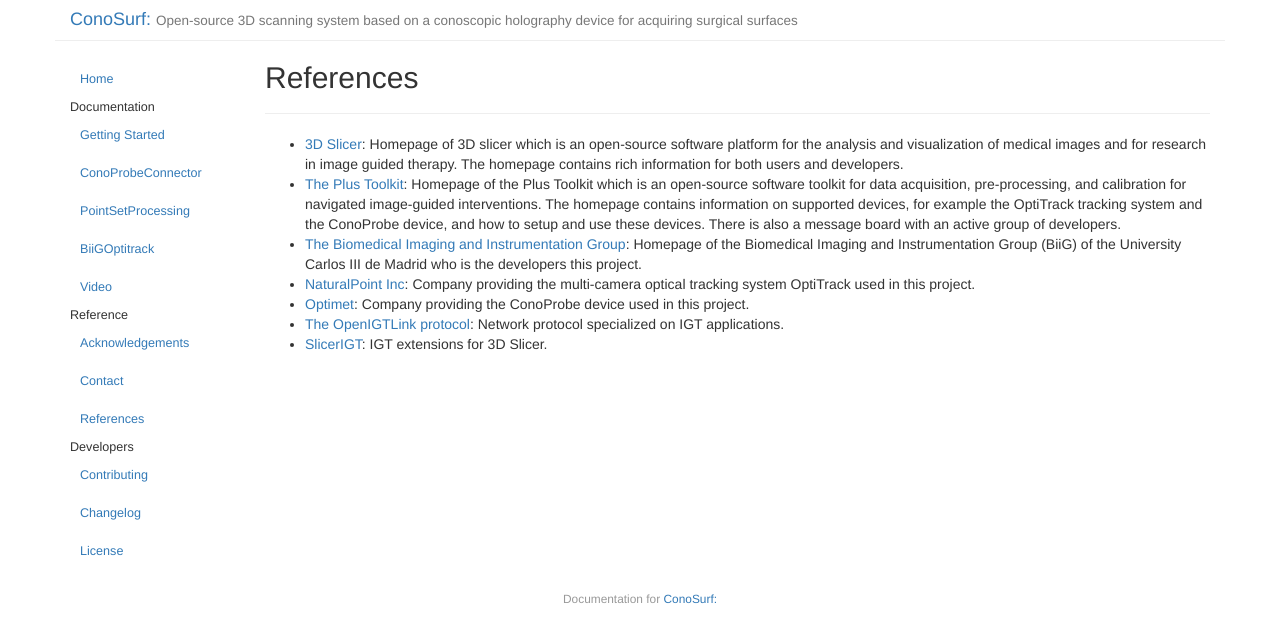
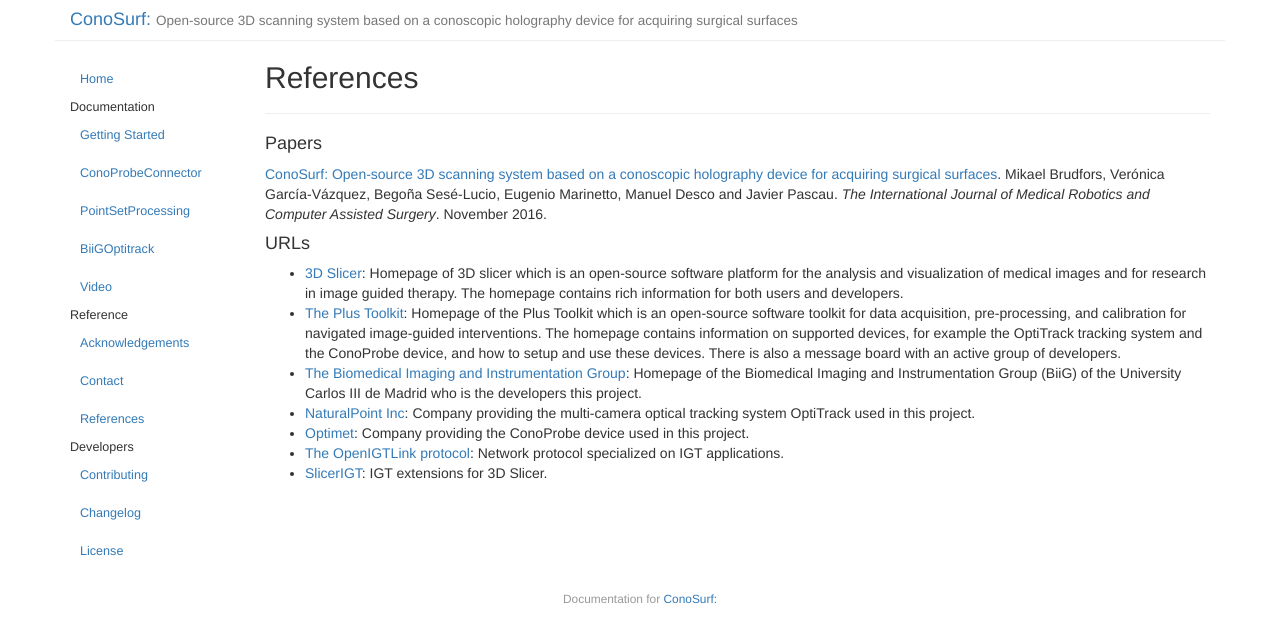
Before and after one commit to HGGM-LIM/ConoSurf, a Jekyll site: the page built from _posts/2016-01-06-references.md, in a window 1280 px wide. Shown: the top 643 px of the page. Built offline with Jekyll 4.4.1, drawn with Linux system fonts in a browser that asks for light colours; Markdown is read by kramdown in place of the engine named in the settings.

Commit message:
Update 2016-01-06-references.md

```diff
--- a/_posts/2016-01-06-references.md
+++ b/_posts/2016-01-06-references.md
@@ -5,6 +5,11 @@
 date: 2016-01-06 10:15:37
 order: 3
 ---
+#### Papers
+[ConoSurf: Open-source 3D scanning system based on a conoscopic holography device for acquiring surgical surfaces](http://hggm-lim.github.io/ConoSurf/doc/conoprobeconnector.html). Mikael Brudfors, Verónica García-Vázquez, Begoña Sesé-Lucio, Eugenio Marinetto, Manuel Desco and Javier Pascau.
+*The International Journal of Medical Robotics and Computer Assisted Surgery*. November 2016.
+
+#### URLs
 * [3D Slicer](https://www.slicer.org/): Homepage of 3D slicer which is an open-source software platform for the analysis and visualization of medical images and for research in image guided therapy. The homepage contains rich information for both users and developers.
 * [The Plus Toolkit](https://www.assembla.com/spaces/plus/wiki): Homepage of the Plus Toolkit which is an open-source software toolkit for data acquisition, pre-processing, and calibration for navigated image-guided interventions. The homepage contains information on supported devices, for example the OptiTrack tracking system and the ConoProbe device, and how to setup and use these devices. There is also a message board with an active group of developers.
 * [The Biomedical Imaging and Instrumentation Group](http://image.hggm.es/): Homepage of the Biomedical Imaging and Instrumentation Group (BiiG) of the University Carlos III de Madrid who is the developers this project.
```
